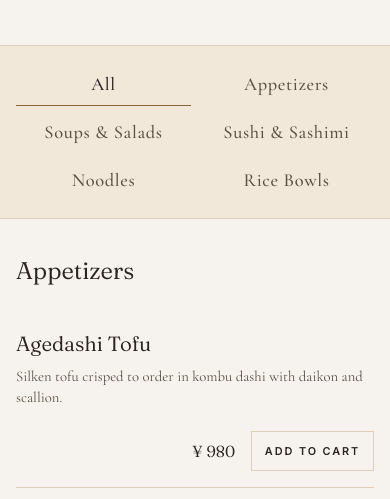
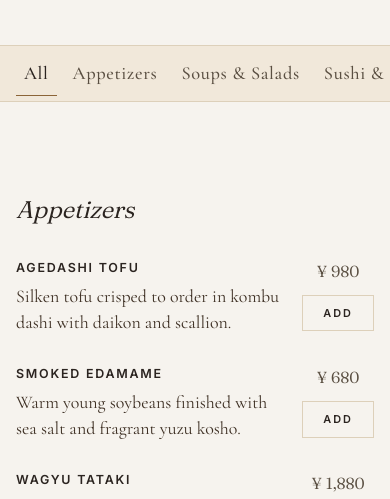
Before and after one commit to retiredmonk/Restaurant-App, a plain HTML site: page templates/menu.html in a window 390 px wide. Shown: the part 345-844 px from the top of the page. Drawn offline with nearby package versions, Linux system fonts and the light colour scheme.

Commit message:
Refine menu layout and mobile footer
Replace the boxed menu cards with an editorial typography layout and add a compact sticky category navigation with first-dish scrolling. Preserve existing cart and localStorage behavior while hiding footer navigation on mobile and keeping desktop navigation unchanged.

Co-authored-by: Copilot <223556219+Copilot@users.noreply.github.com>

```diff
--- a/scripts/menu.js
+++ b/scripts/menu.js
@@ -93,14 +93,19 @@ function renderMenu() {
             const card = document.createElement("article");
             card.className = "food-card";
 
+            const copy = document.createElement("div");
+            copy.className = "food-card-copy";
+
             const name = document.createElement("h3");
             name.textContent = dish.name;
 
             const description = document.createElement("p");
             description.textContent = dish.description;
 
-            const footer = document.createElement("div");
-            footer.className = "food-card-footer";
+            copy.append(name, description);
+
+            const aside = document.createElement("div");
+            aside.className = "food-card-aside";
 
             const price = document.createElement("span");
             price.className = "food-price";
@@ -111,10 +116,10 @@ function renderMenu() {
             button.className = "add-to-cart";
             button.dataset.id = dish.id;
             button.setAttribute("aria-label", `Add ${dish.name} to cart`);
-            button.textContent = "Add to Cart";
+            button.textContent = "Add";
 
-            footer.append(price, button);
-            card.append(name, description, footer);
+            aside.append(price, button);
+            card.append(copy, aside);
             placeholder.append(card);
         });
     });
@@ -203,7 +208,7 @@ function scrollToCategory(categoryId) {
     let target = null;
 
     if (categoryId === "all") {
-        target = document.querySelector(".menu-categories .food-card");
+        target = document.querySelector("#appetizers .food-card");
     } else {
         const panel = document.getElementById(categoryId);
         target = panel ? panel.querySelector(".food-card") : null;
@@ -333,7 +338,7 @@ function initializeCart() {
         window.clearTimeout(buttonTimers.get(button));
         button.textContent = "Added ✓";
         const buttonTimer = window.setTimeout(() => {
-            button.textContent = "Add to Cart";
+            button.textContent = "Add";
             buttonTimers.delete(button);
         }, 1100);
         buttonTimers.set(button, buttonTimer);
--- a/styles/components.css
+++ b/styles/components.css
@@ -269,9 +269,12 @@ footer{
         gap:1.5rem 1.25rem;
     }
 
-    .footer-brand,
+    .footer-brand{
+        grid-column:1 / -1;
+    }
+
     .footer-navigation{
-        grid-column:1 / -1;
+        display:none;
     }
 
     .footer-brand h2{
@@ -285,26 +288,6 @@ footer{
 
     .footer-brand p:last-of-type{
         line-height:1.65;
-    }
-
-    .footer-navigation{
-        flex-direction:row;
-        flex-wrap:wrap;
-        align-items:center;
-        gap:.75rem 1.25rem;
-        padding:.85rem 0;
-        border-top:1px solid var(--border-hairline);
-        border-bottom:1px solid var(--border-hairline);
-    }
-
-    .footer-navigation h3{
-        width:100%;
-        margin-bottom:.15rem;
-    }
-
-    .footer-navigation a{
-        min-height:44px;
-        font-size:.9rem;
     }
 
     .footer-visit,
--- a/styles/menu.css
+++ b/styles/menu.css
@@ -51,9 +51,7 @@
 }
 
 .placeholder {
-    display: grid;
-    grid-template-columns: repeat(auto-fill, minmax(240px, 1fr));
-    gap: 1.75rem;
+    display: block;
     min-height: 180px;
 }
 
@@ -69,65 +67,71 @@
 .category-heading{
     font-family: "Fraunces", serif;
     font-size: clamp(1.5rem, 3vw, 2rem);
-    font-weight: 350;
+    font-style: italic;
+    font-weight: 400;
     color: var(--charcoal);
-    margin-bottom: 1.25rem;
-    scroll-margin-top: 7rem;
+    margin: 3.5rem 0 1.75rem;
+    scroll-margin-top: 6rem;
 }
 
 .food-card{
-    display: flex;
-    flex-direction: column;
+    display: grid;
+    grid-template-columns: minmax(0, 1fr) auto;
+    align-items: start;
+    gap: 1.5rem;
     min-width: 0;
-    min-height: 190px;
     background: var(--paper);
-    border-top: 1px solid var(--border-hairline);
-    border-bottom: 1px solid var(--border-hairline);
-    padding: 1.65rem 0;
-    scroll-margin-top: 7rem;
-    transition: border-color .25s ease;
+    border: 0;
+    margin-bottom: 1.75rem;
+    padding: 0;
+    scroll-margin-top: 6rem;
 }
 
 .food-card:hover{
-    border-color: var(--gold);
+    border: 0;
 }
 
-.food-card h3{
-    font-family: "Fraunces", serif;
-    font-size: 1.28rem;
-    font-weight: 350;
-    color: var(--charcoal);
-    margin-bottom: .55rem;
+.food-card-copy{
+    min-width: 0;
 }
 
-.food-card p{
-    flex: 1;
-    color: var(--stone);
-    max-width: 48rem;
-    font-size: .92rem;
-    line-height: 1.5;
+.food-card-copy h3{
+    font-family: "Inter", sans-serif;
+    font-size: 0.78rem;
+    font-weight: 600;
+    letter-spacing: 0.14em;
+    text-transform: uppercase;
+    color: var(--charcoal);
+    margin-bottom: .35rem;
 }
 
-.food-card-footer{
+.food-card-copy p{
+    font-family: "Cormorant Garamond", serif;
+    color: var(--ink);
+    max-width: 48rem;
+    font-size: 1.12rem;
+    line-height: 1.55;
+}
+
+.food-card-aside{
     display: flex;
-    justify-content: space-between;
+    flex-direction: column;
     align-items: center;
-    gap: 1rem;
-    margin-top: 1.15rem;
+    gap: .65rem;
+    text-align: right;
 }
 
 .food-price{
     font-family: "Fraunces", serif;
-    color: var(--charcoal);
-    margin-left: auto;
+    color: var(--stone);
     text-align: right;
     font-variant-numeric: tabular-nums;
     white-space: nowrap;
 }
 
 .add-to-cart{
-    min-width: 108px;
-    min-height: 40px;
+    min-width: 72px;
+    min-height: 36px;
     border: 1px solid var(--border-hairline);
     background: transparent;
     color: var(--charcoal);
@@ -142,9 +146,9 @@
 }
 
 .add-to-cart:hover{
-    border-color: var(--charcoal);
-    background: var(--charcoal);
-    color: var(--paper);
+    border-color: var(--gold);
+    background: transparent;
+    color: var(--gold);
 }
 
 .cart-item{
@@ -294,9 +298,6 @@
         grid-template-columns: 1fr;
         gap: 2rem;
     }
-    .placeholder{
-        grid-template-columns: repeat(2, minmax(0, 1fr));
-    }
     .cart{
         position: static;
     }
@@ -312,42 +313,40 @@
 
 @media (max-width: 768px){
     .menu-nav{
-        gap: .25rem .5rem;
-        padding: 1rem;
+        flex-wrap: nowrap;
+        justify-content: flex-start;
+        gap: .5rem;
+        overflow-x: auto;
+        white-space: nowrap;
+        scrollbar-width: none;
+        padding: .35rem 1rem;
+    }
+    .menu-nav::-webkit-scrollbar{
+        display: none;
     }
     .menu-nav button{
+        flex: 0 0 auto;
         min-height: 44px;
-        padding: .65rem .5rem;
+        padding: .45rem .5rem;
     }
     .menu-layout{
         padding: 2rem 1rem 3rem;
     }
-    .placeholder{
-        grid-template-columns: 1fr;
-        gap: 0;
-    }
     .food-card{
         min-height: 0;
-        border-width: 0 0 1px;
-        border-style: solid;
-        border-color: var(--border-hairline);
-        padding: 1rem 0;
-        scroll-margin-top: 6rem;
+        gap: 1rem;
+        margin-bottom: 1.75rem;
+        padding: 0;
+        scroll-margin-top: 5.25rem;
     }
     .food-card:hover{
-        border-color: var(--border-hairline);
+        border: 0;
     }
-    .food-card h3{
+    .food-card-copy h3{
         margin-bottom: .35rem;
     }
-    .food-card p{
+    .food-card-copy p{
         line-height: 1.45;
-    }
-    .food-card-footer{
-        align-self: flex-end;
-        width: 100%;
-        margin-top: .75rem;
-        padding-top: .65rem;
     }
     .cart{
         border-left: 0;
@@ -363,11 +362,7 @@
 }
 
 @media (max-width: 480px){
-    .menu-nav{
-        justify-content: flex-start;
-    }
     .menu-nav button{
-        flex: 1 1 calc(50% - .5rem);
         text-align: center;
     }
 }
```
